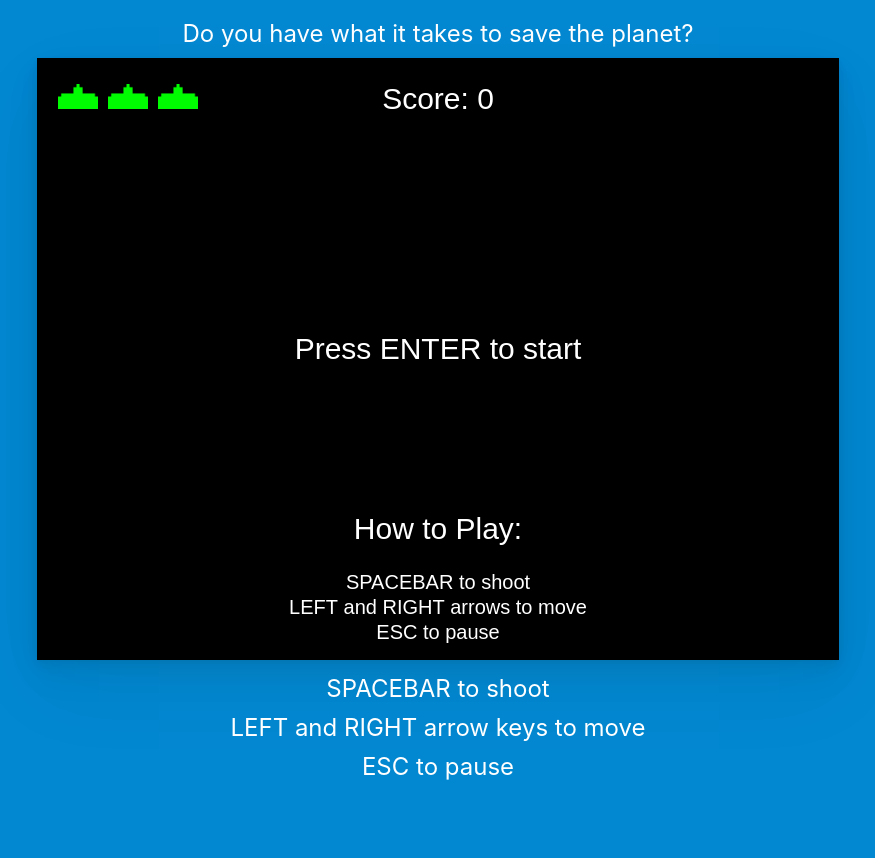
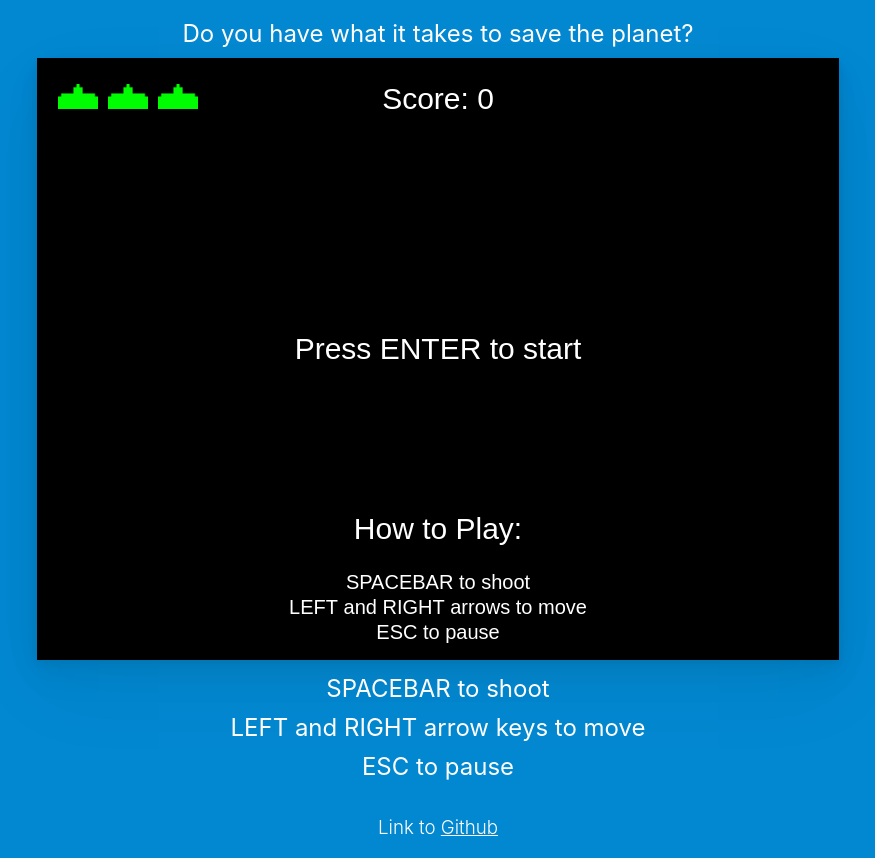
Before and after one commit to russ430/space-invaders, a website built with webpack: page index.html in a window 1280 px wide. Shown: the part 63-921 px from the top of the page, without its empty margins (202-1077 px from the left). Before the commit the page ends 854 px from the top, so only its background shows below. Built offline with nearby package versions, Linux system fonts and the light colour scheme.

Commit message:
edited css and added link to github to html file

```diff
--- a/index.css
+++ b/index.css
@@ -24,3 +24,12 @@ h2 {
   margin: 10px 0;
   padding: 0;
 }
+
+h3 {
+  margin-top: 35px;
+  font-weight: 300;
+}
+
+a {
+  color: #fff;
+}
--- a/index.html
+++ b/index.html
@@ -26,6 +26,10 @@
   <h2>LEFT and RIGHT arrow keys to move</h2>
   <h2>ESC to pause</h2>
 
+  <div>
+    <h3>Link to <a href="https://www.github.com/russ430/space-invaders" rel="noopener noreferrer">Github</a></h3>
+  </div>
+
   <script src="build/app.bundle.js"></script>
 </body>
 </html>
```
